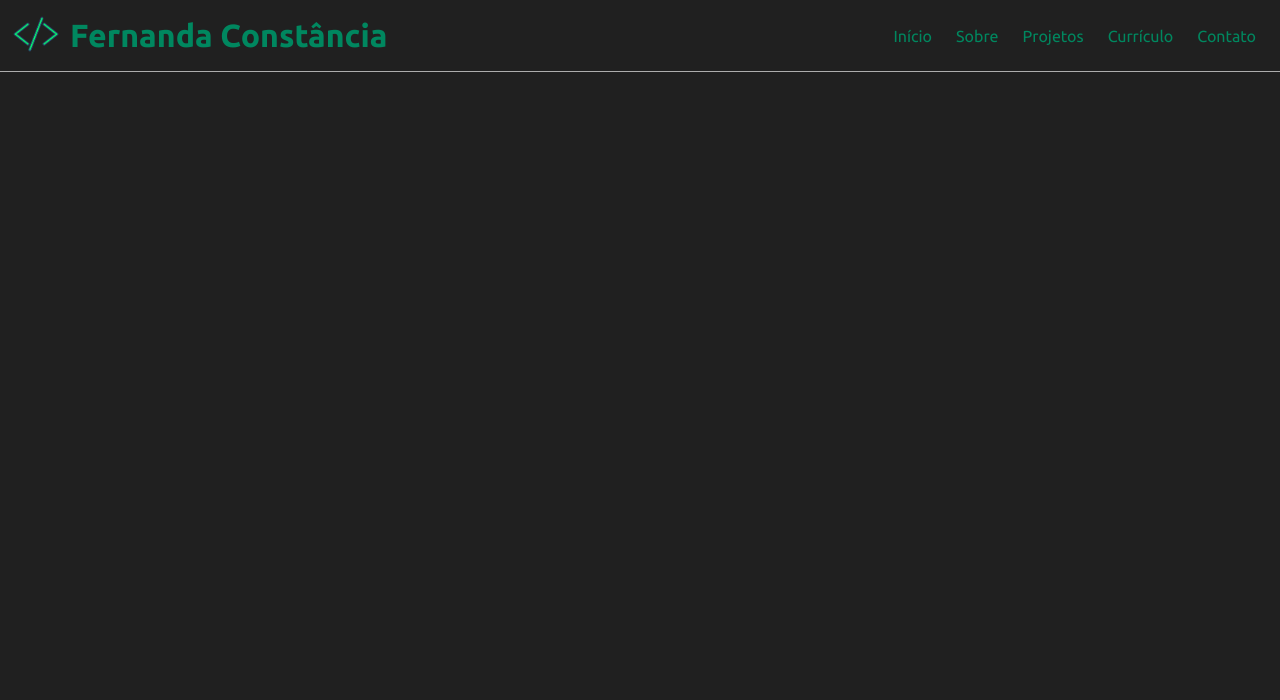
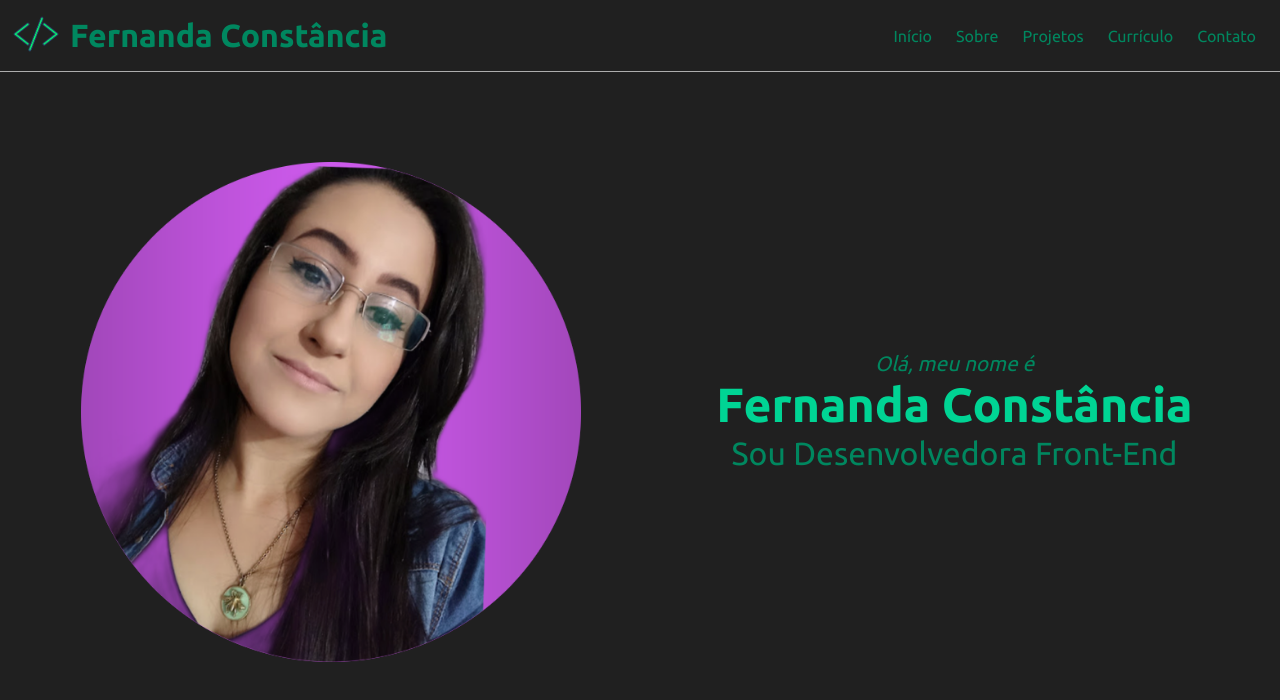
Before and after one commit to fernandaconstancia/fernandaconstancia-portfolio, a React (Create React App) app: page / in a window 1280 px wide. Shown: the top 700 px of the page. Built offline with nearby package versions, Linux system fonts and the light colour scheme.

Commit message:
feat: create routes in App

```diff
--- a/src/App.jsx
+++ b/src/App.jsx
@@ -3,16 +3,20 @@ import { useNavigate } from "react-router-dom";
 import { Router } from "./Routes";
 import { GlobalStyle } from "./GlobalStyle";
 import { MenuNav } from "./components/MenuNav";
-import Logo from "./assets/logo.png";
+import Logo from "./assets/nameLogo.png";
+import Profile from "./assets/profile-pic.png";
+import { BsGithub, BsLinkedin, BsInstagram } from "react-icons/bs";
+import { Home } from "./pages/Home";
 
 export const App = () => {
   const nav = useNavigate();
 
   return (
-    <div>
+    <>
       <GlobalStyle />
+      <MenuNav />
       <Router />
-      <MenuNav />
-    </div>
+      {/* <Home /> */}
+    </>
   );
 };
--- a/src/Routes/index.js
+++ b/src/Routes/index.js
@@ -1,12 +1,16 @@
 import { Routes, Route } from "react-router-dom";
+import { Home } from "../pages/Home";
+import { About } from "../pages/About";
+import { Contact } from "../pages/Contact";
 
 export const Router = () => {
   return (
     <Routes>
-      <Route exact path="/" />
+      <Route exact path="/" element={<Home />} />
+      <Route exact path="/about" element={<About />} />
       <Route path="/project" />
       <Route path="/resume" />
-      <Route path="/contact" />
+      <Route path="/contact" element={<Contact />} />
     </Routes>
   );
 };
```
